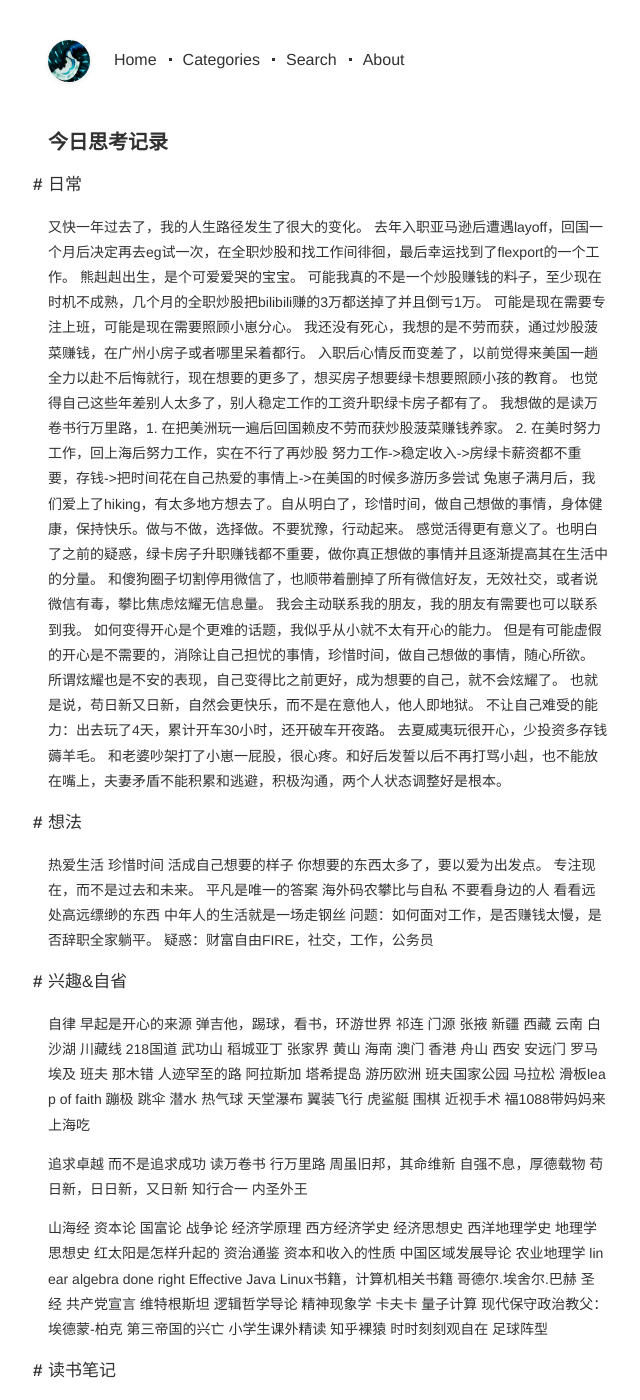
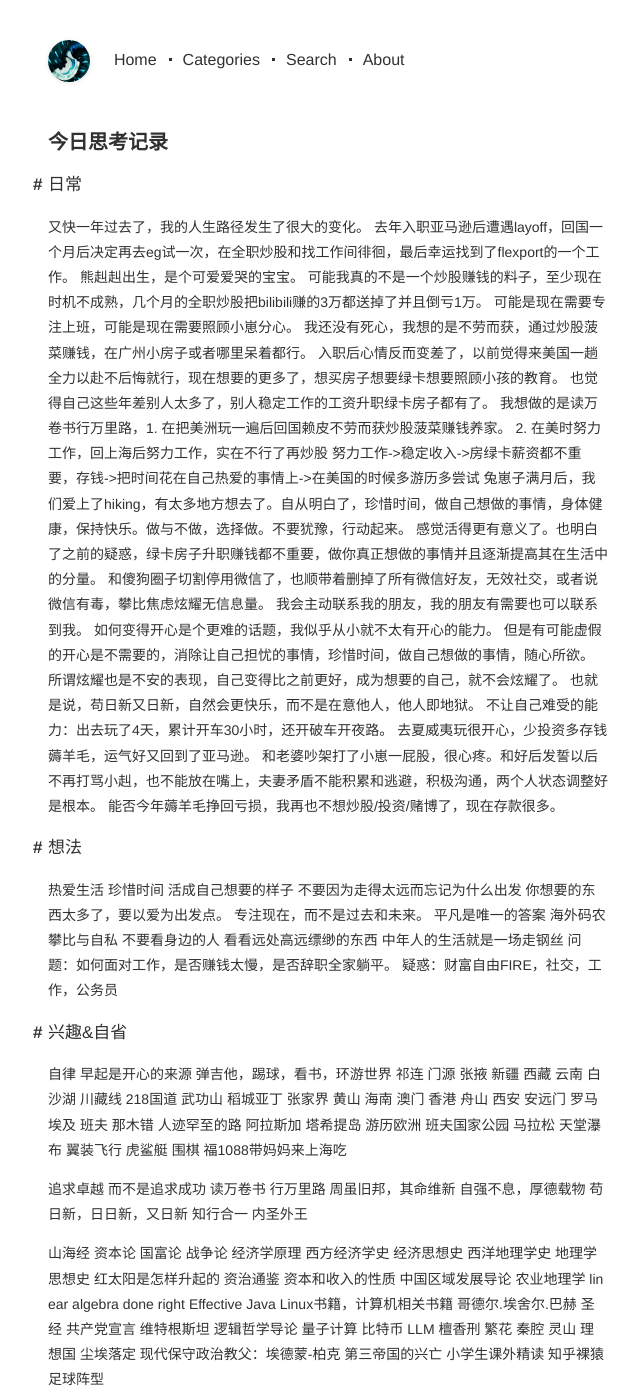
Before and after one commit to guoqingxiong/guoqingxiong.github.io, a Jekyll site: the page built from _posts/2023-07-22-日记.md, in a window 1280 px wide and 1400 px high. Shown: the whole window, without its empty margins (312-952 px from the left). Built offline with Jekyll 4.4.1, drawn with Linux system fonts in a browser that asks for light colours; some of the changed text lies outside the part shown.

```diff
--- a/_posts/2023-07-22-日记.md
+++ b/_posts/2023-07-22-日记.md
@@ -24,14 +24,15 @@ categories: [日记]
 所谓炫耀也是不安的表现，自己变得比之前更好，成为想要的自己，就不会炫耀了。
 也就是说，苟日新又日新，自然会更快乐，而不是在意他人，他人即地狱。
 不让自己难受的能力：出去玩了4天，累计开车30小时，还开破车开夜路。
-去夏威夷玩很开心，少投资多存钱薅羊毛。
+去夏威夷玩很开心，少投资多存钱薅羊毛，运气好又回到了亚马逊。
 和老婆吵架打了小崽一屁股，很心疼。和好后发誓以后不再打骂小赳，也不能放在嘴上，夫妻矛盾不能积累和逃避，积极沟通，两个人状态调整好是根本。
-
+能否今年薅羊毛挣回亏损，我再也不想炒股/投资/赌博了，现在存款很多。
 
 
 
 ## 想法
 热爱生活 珍惜时间 活成自己想要的样子
+不要因为走得太远而忘记为什么出发
 你想要的东西太多了，要以爱为出发点。
 专注现在，而不是过去和未来。
 平凡是唯一的答案
@@ -47,8 +48,8 @@ categories: [日记]
 祁连 门源 张掖 新疆 西藏 云南 白沙湖 川藏线 218国道 武功山 稻城亚丁 张家界 黄山 海南 澳门 香港 舟山 西安 安远门 罗马 埃及 班夫
 那木错 人迹罕至的路
 阿拉斯加 塔希提岛 游历欧洲 班夫国家公园
-马拉松 滑板leap of faith 蹦极 跳伞 潜水 热气球 天堂瀑布 翼装飞行 虎鲨艇 围棋
-近视手术 福1088带妈妈来上海吃
+马拉松 天堂瀑布 翼装飞行 虎鲨艇 围棋
+福1088带妈妈来上海吃
 
 追求卓越 而不是追求成功
 读万卷书 行万里路
@@ -80,21 +81,32 @@ Linux书籍，计算机相关书籍
 圣经
 共产党宣言
 维特根斯坦 逻辑哲学导论
-精神现象学
-卡夫卡
 量子计算
+比特币
+LLM
+檀香刑
+繁花
+秦腔
+灵山
+理想国
+尘埃落定
 现代保守政治教父：埃德蒙-柏克
 第三帝国的兴亡
 小学生课外精读
 知乎裸猿
-时时刻刻观自在
 足球阵型
 
 ## 读书笔记
 
+《高效能人士的七个习惯》
+积极主动 以终为始 要事第一 双赢思维 知彼解己 统合综效 自我更新
+遵守自己的原则良知和人生目标 向死而生 重要的事情坚持做
+
 《禅与摩托车维修技术》 现代理性与感性的分野 理性的层次从底向上的逻辑构建成一座座大厦 良质
+当你做某件事的时候，一旦想要求快，就表示你再不关心它，而想去做别的事。
+我们常常太忙而没有时间好好聊聊，结果日复一日地过着无聊的生活，单调乏味的日子让人几年后想起来不禁怀疑，究竟自己是怎么过的，而时间已悄悄溜走了。
 
-《存在与时间》海德格尔这本书我承认我看不懂，此在，操心，向死而生。哲学和数学都需要打好地基系统性学习。
+《存在与时间》海德格尔这本书我承认我看不懂，此在，操心，向死而生，流俗的时间。哲学和数学都需要打好地基系统性学习。
 很多时候担心死亡，人死如灯灭，死了一切都结束和我没有关系了。
 向死而生紧绷着生命这根弦，迫使人向着能在生存，走出沉沦状态。
 
```
